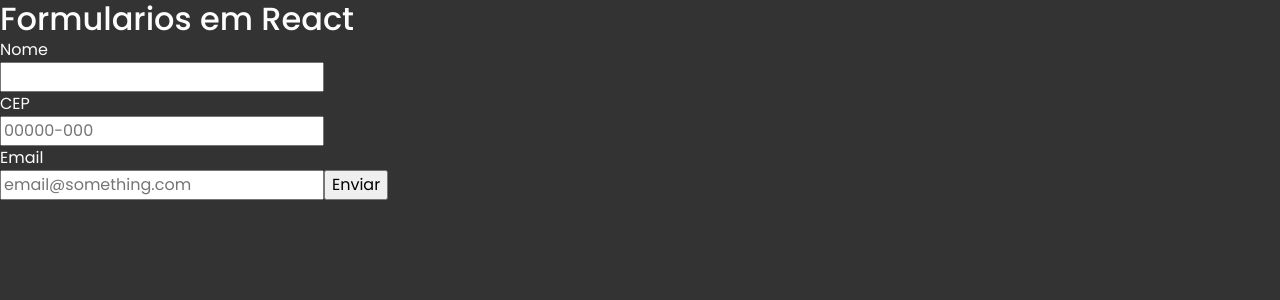
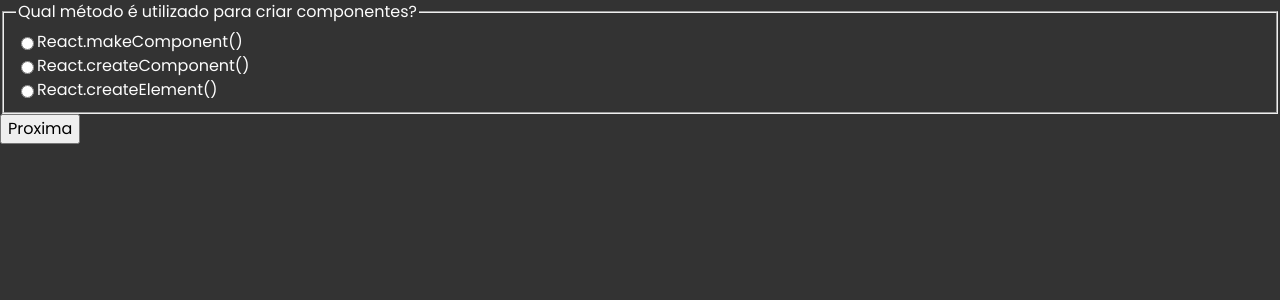
Before and after one commit to pedrodruviaro/origamid-react, a React (Create React App) app: page / in a window 1280 px wide. Shown: the top 300 px of the page. Built offline with nearby package versions, Linux system fonts and the light colour scheme.

Commit message:
desafio de perguntas

```diff
--- a/src/App.js
+++ b/src/App.js
@@ -1,9 +1,9 @@
-import { Formularios } from "./Formularios";
+import { DesafioFormularios } from "./DesafioFormularios";
 
 export const App = () => {
     return (
         <>
-            <Formularios />
+            <DesafioFormularios />
         </>
     );
 };
--- /dev/null
+++ b/src/DesafioFormularios.jsx
@@ -0,0 +1,118 @@
+import { useState } from "react";
+
+const perguntas = [
+    {
+        pergunta: "Qual método é utilizado para criar componentes?",
+        options: [
+            "React.makeComponent()",
+            "React.createComponent()",
+            "React.createElement()",
+        ],
+        resposta: "React.createElement()",
+        id: "p1",
+    },
+    {
+        pergunta: "Como importamos um componente externo?",
+        options: [
+            'import Component from "./Component"',
+            'require("./Componet")',
+            'import "./Component"',
+        ],
+        resposta: 'import Component from "./Component"',
+        id: "p2",
+    },
+    {
+        pergunta: "Qual hook não é nativo?",
+        options: ["useEffect()", "useFetch()", "useCallback()"],
+        resposta: "useFetch()",
+        id: "p3",
+    },
+    {
+        pergunta: "Qual palavra deve ser utilizada para criamos um hook?",
+        options: ["set", "get", "use"],
+        resposta: "use",
+        id: "p4",
+    },
+];
+
+const Radio = ({ pergunta, options, id, onChange, value, active }) => {
+    if (!active) {
+        return null;
+    }
+
+    return (
+        <fieldset>
+            <legend>{pergunta}</legend>
+
+            {options.map((option) => (
+                <label key={option}>
+                    <input
+                        type="radio"
+                        value={option}
+                        checked={value === option}
+                        onChange={onChange}
+                        id={id}
+                    />
+                    {option}
+                </label>
+            ))}
+        </fieldset>
+    );
+};
+
+export const DesafioFormularios = () => {
+    const [respostas, setRespostas] = useState(
+        perguntas.reduce((acc, pergunta) => {
+            return { ...acc, [pergunta.id]: "" };
+        }, 0)
+    );
+
+    const [slide, setSlide] = useState(0);
+    const [resultado, setResultado] = useState(null);
+
+    function handleChange({ target }) {
+        setRespostas({ ...respostas, [target.id]: target.value });
+    }
+
+    function resultadoFinal() {
+        const corretas = perguntas.filter(
+            ({ id, resposta }) => respostas[id] === resposta
+        );
+
+        setResultado(`Você acertou: ${corretas.length} de ${perguntas.length}`);
+    }
+
+    function handleClick(e) {
+        e.preventDefault();
+
+        if (slide < perguntas.length - 1) {
+            setSlide((prev) => prev + 1);
+        } else {
+            // ativando uma ultima vez, o retorno eh null, entao nada eh renderizado
+            setSlide((prev) => prev + 1);
+            resultadoFinal();
+        }
+    }
+
+    return (
+        <>
+            <form onSubmit={(e) => e.preventDefault()}>
+                {perguntas.map((pergunta, index) => (
+                    <Radio
+                        active={slide === index}
+                        key={pergunta.id}
+                        onChange={handleChange}
+                        value={respostas[pergunta.id]}
+                        {...pergunta}
+                    />
+                ))}
+            </form>
+
+            {resultado ? (
+                <p>{resultado}</p>
+            ) : (
+                <button onClick={handleClick}>Proxima</button>
+            )}
+        </>
+    );
+};
```
